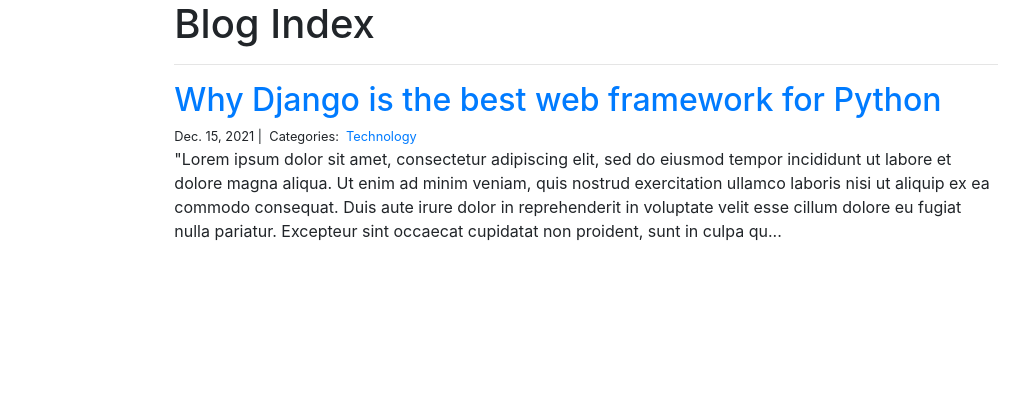
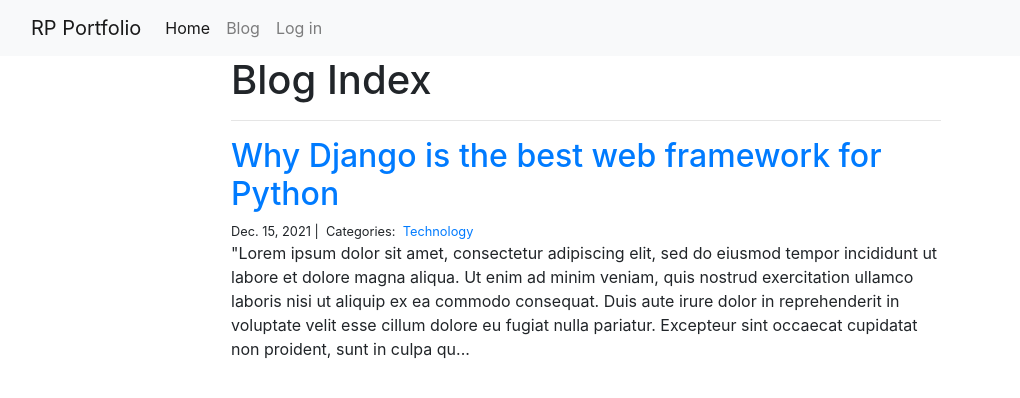
Before and after one commit to johanmasvie/rp-portfolio, a Django app: page /blog/ in a window 1280 px wide. Shown: the top 398 px of the page, without its empty margins (54-1074 px from the left). Run offline with Django 3.2, Linux system fonts and the light colour scheme; data comes from the database, SQL or seed files in the repository; both versions use the stored data as it was after the commit; some libraries are stand-ins or nearby versions.

Commit message:
adding a login button

```diff
--- a/blog/admin.py
+++ b/blog/admin.py
@@ -1,5 +1,6 @@
 from django.contrib import admin
 from blog.models import Post, Category
+from projects.models import Project
 
 class PostAdmin(admin.ModelAdmin):
     pass
@@ -7,6 +8,10 @@
 class CategoryAdmin(admin.ModelAdmin):
     pass
 
+class ProjectAdmin(admin.ModelAdmin):
+    pass
+
 
 admin.site.register(Post, PostAdmin)
 admin.site.register(Category, CategoryAdmin)
+admin.site.register(Project, ProjectAdmin)
--- a/blog/urls.py
+++ b/blog/urls.py
@@ -4,5 +4,5 @@
 urlpatterns = [
     path("", views.blog_index, name="blog_index"),
     path("<int:pk>/", views.blog_detail, name="blog_detail"),
-    path("category/", views.blog_category, name="blog_category"),
+    path("<category>/", views.blog_category, name="blog_category"),
 ]
--- a/personal_portfolio/settings.py
+++ b/personal_portfolio/settings.py
@@ -120,3 +120,4 @@
 # https://docs.djangoproject.com/en/3.1/howto/static-files/
 
 STATIC_URL = '/static/'
+LOGIN_REDIRECT_URL = '/projects/'
--- a/personal_portfolio/templates/base.html
+++ b/personal_portfolio/templates/base.html
@@ -1,6 +1,32 @@
 <link rel="stylesheet" href="https://stackpath.bootstrapcdn.com/bootstrap/4.1.3/css/bootstrap.min.css" integrity="sha384-MCw98/SFnGE8fJT3GXwEOngsV7Zt27NXFoaoApmYm81iuXoPkFOJwJ8ERdknLPMO" crossorigin="anonymous">
 
-{% block page_content %}{% endblock %}
+<nav class="navbar navbar-expand-lg navbar-light bg-light">
+    <div class="container">
+        <a class="navbar-brand" href="{% url 'project_index' %}">RP Portfolio</a>
+        <button class="navbar-toggler" type="button" data-toggle="collapse" data-target="#navbarSupportedContent" aria-controls="navbarSupportedContent" aria-expanded="false" aria-label="Toggle navigation">
+          <span class="navbar-toggler-icon"></span>
+        </button>
+
+        <div class="collapse navbar-collapse" id="navbarSupportedContent">
+          <ul class="navbar-nav mr-auto">
+            <li class="nav-item active">
+              <a class="nav-link" href="{% url 'project_index' %}">Home</a>
+            </li>
+            <li class="nav-item">
+              <a class="nav-link" href="{% url 'blog_index' %}">Blog</a>
+            </li>
+            <li class="nav-item">
+              <a class="nav-link" href="http://127.0.0.1:8000/accounts/login/">Log in</a>
+            </li>
+          </ul>
+        </div>
+    </div>
+
+</nav>
+
+<div class="container">
+    {% block page_content %}{% endblock %}
+</div>
 
 <script src="https://code.jquery.com/jquery-3.3.1.slim.min.js" integrity="sha384-q8i/X+965DzO0rT7abK41JStQIAqVgRVzpbzo5smXKp4YfRvH+8abtTE1Pi6jizo" crossorigin="anonymous"></script>
 <script src="https://cdnjs.cloudflare.com/ajax/libs/popper.js/1.14.3/umd/popper.min.js" integrity="sha384-ZMP7rVo3mIykV+2+9J3UJ46jBk0WLaUAdn689aCwoqbBJiSnjAK/l8WvCWPIPm49" crossorigin="anonymous"></script>
--- a/personal_portfolio/urls.py
+++ b/personal_portfolio/urls.py
@@ -5,4 +5,5 @@
     path("admin/", admin.site.urls),
     path("projects/", include("projects.urls")),
     path("blog/", include("blog.urls")),
+    path('accounts/', include('django.contrib.auth.urls')),
 ]
```
Also changed, not shown: personal_portfolio/templates/registration/login.html (added, +10 -0 lines), projects/models.py (+4 -4 lines), db.sqlite3.
